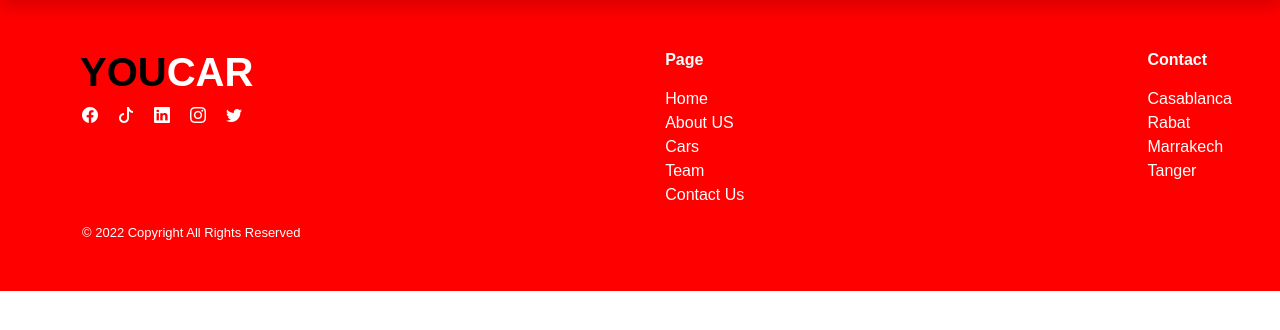
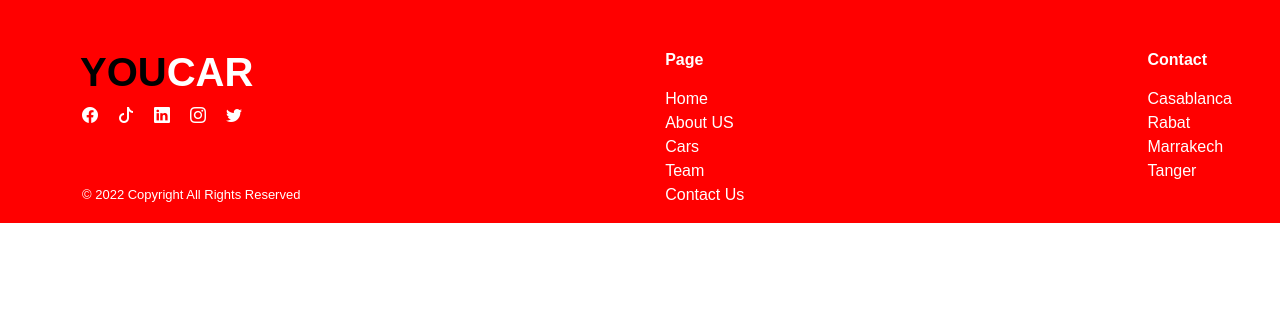
Before and after one commit to ElbouhmydyAbdelmoughit/Rental-Cars, a PHP site: the page made by app/views/inc/footer.php in a window 1280 px wide. Shown: the part 74-404 px from the top of the page. Run offline with PHP 8.4, Linux system fonts and the light colour scheme; the template is opened without the code that fills it, so the values that code supplies are empty; some libraries are stand-ins or nearby versions.

Commit message:
update footer

```diff
--- a/app/views/inc/footer.php
+++ b/app/views/inc/footer.php
@@ -28,8 +28,8 @@
       <li>Tanger</li>
     </ul>
   </footer>
-  <div class="container d-flex align-items-lg-start justify-content-lg-start align-items-end justify-content-end">
-    <p class="mb-5" id="paragraph">&copy; 2022 Copyright All Rights
+  <div class="container">
+    <p id="paragraph">&copy; 2022 Copyright All Rights
       Reserved
     </p>
   </div>
```
Also changed, not shown: public/assets/css/style.css, public/assets/sass/style.scss, 1 other file.
